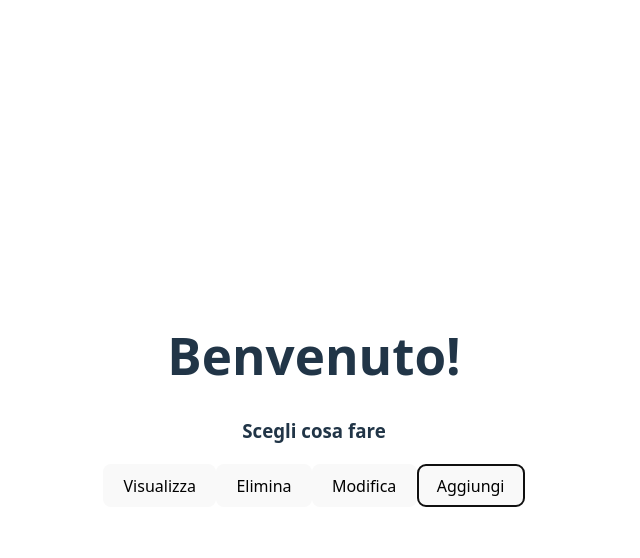
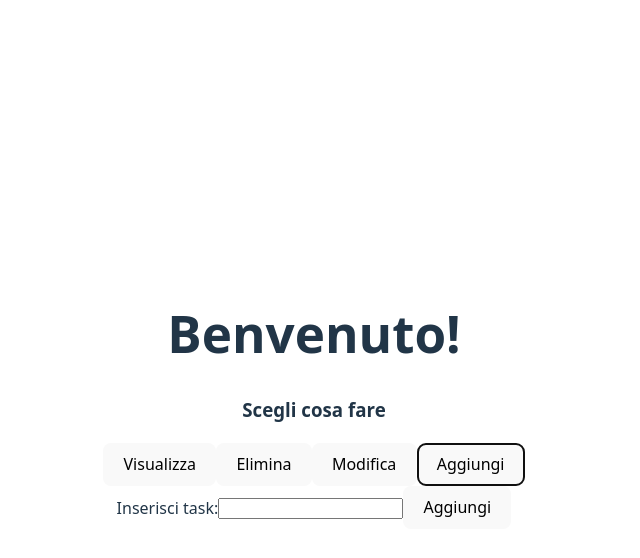
Before and after one commit to politox17/todo-app-supabase, a React (Vite) app: page / in a window 1280 px wide. Both pictures are taken after a click on the button "Aggiungi". Shown: the top 558 px of the page, without its empty margins (326-966 px from the left). Built offline with nearby package versions, Linux system fonts and the light colour scheme.

Commit message:
Aggiunta funzione addTask

```diff
--- a/src/App.jsx
+++ b/src/App.jsx
@@ -1,7 +1,7 @@
 import { useState } from 'react'
 import './App.css'
 
-function ShowList() {
+function ShowList({ tasks }) {
   return (
     <table>
       <thead>
@@ -11,40 +11,77 @@ function ShowList() {
         </tr>
       </thead>
       <tbody>
-        {/* Qui inserirai i task */}
+        {tasks.map((task, index) => (
+          <tr key={index}>
+            <td>{index + 1}</td>
+            <td>{task}</td>
+          </tr>
+        ))}
       </tbody>
     </table>
   )
 }
 
-function AddTask() {
+function AddTask({ onAdd }) {
+  const [inputValue, setInputValue] = useState('')
 
+  const handleSubmit = (e) => {
+    e.preventDefault()
+    if (inputValue.trim() !== '') {
+      onAdd(inputValue)
+      setInputValue('')
+    }
+  }
+
+  return (
+    <form onSubmit={handleSubmit}>
+      <label htmlFor="task">Inserisci task:</label>
+      <input
+        id="task"
+        type="text"
+        value={inputValue}
+        onChange={(e) => setInputValue(e.target.value)}
+      />
+      <button type="submit">Aggiungi</button>
+    </form>
+  )
 }
 
 function MyButton({ onClick, children }) {
   return <button onClick={onClick}>{children}</button>
 }
 
-function Toolbar({ onShowTask, onAdd }) {
+function Toolbar({ onShowTask, onAddView }) {
   return (
     <div>
       <MyButton onClick={onShowTask}>Visualizza</MyButton>
       <MyButton>Elimina</MyButton>
       <MyButton>Modifica</MyButton>
-      <MyButton onClick={onAdd}>Aggiungi</MyButton>
+      <MyButton onClick={onAddView}>Aggiungi</MyButton>
     </div>
   )
 }
 
 export default function App() {
-  const [isListVisible, setIsListVisible] = useState(false) // App tiene uno stato
+  const [tasks, setTasks] = useState([])
+  const [currentView, setCurrentView] = useState(null) // 'list' | 'add' | null
+
+  const handleAddTask = (task) => {
+    setTasks([...tasks, task])
+    setCurrentView('list') // torna automaticamente alla lista dopo aver aggiunto
+  }
 
   return (
     <>
       <h1>Benvenuto!</h1>
       <h3>Scegli cosa fare</h3>
-      <Toolbar onShowTask={() => setIsListVisible(true)} /> {/* Lo setta su true */}
-      {isListVisible && <ShowList />} {/* se è true lo reinderizza */}
+      <Toolbar
+        onShowTask={() => setCurrentView('list')}
+        onAddView={() => setCurrentView('add')}
+      />
+
+      {currentView === 'list' && <ShowList tasks={tasks} />}
+      {currentView === 'add' && <AddTask onAdd={handleAddTask} />}
     </>
   )
 }
```
